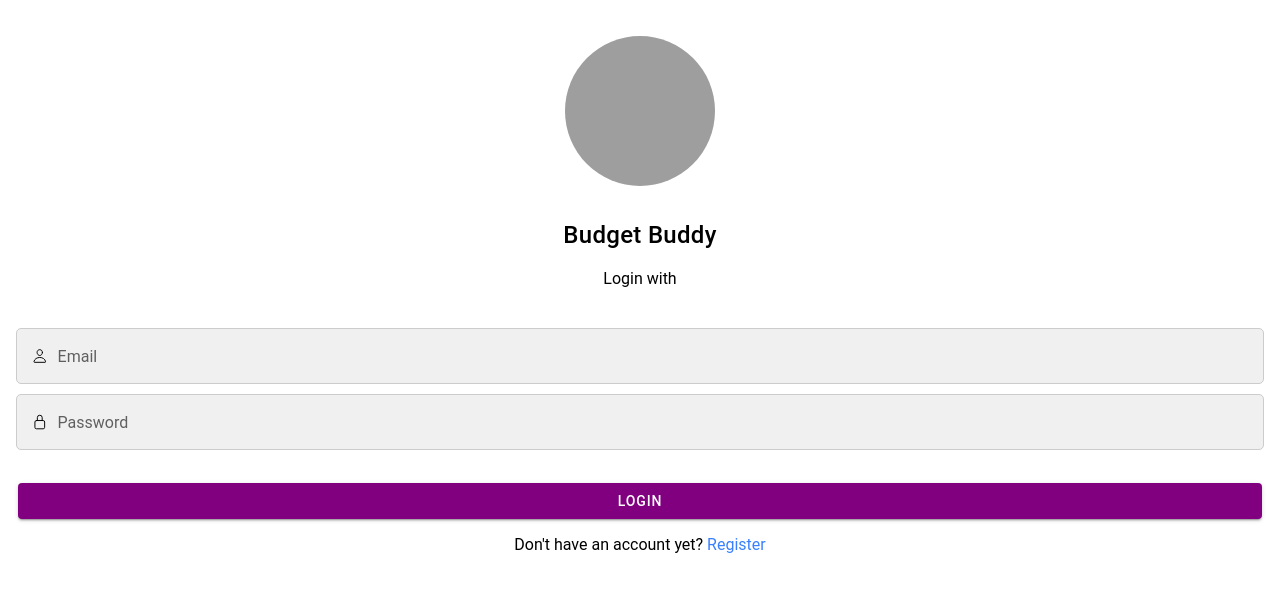
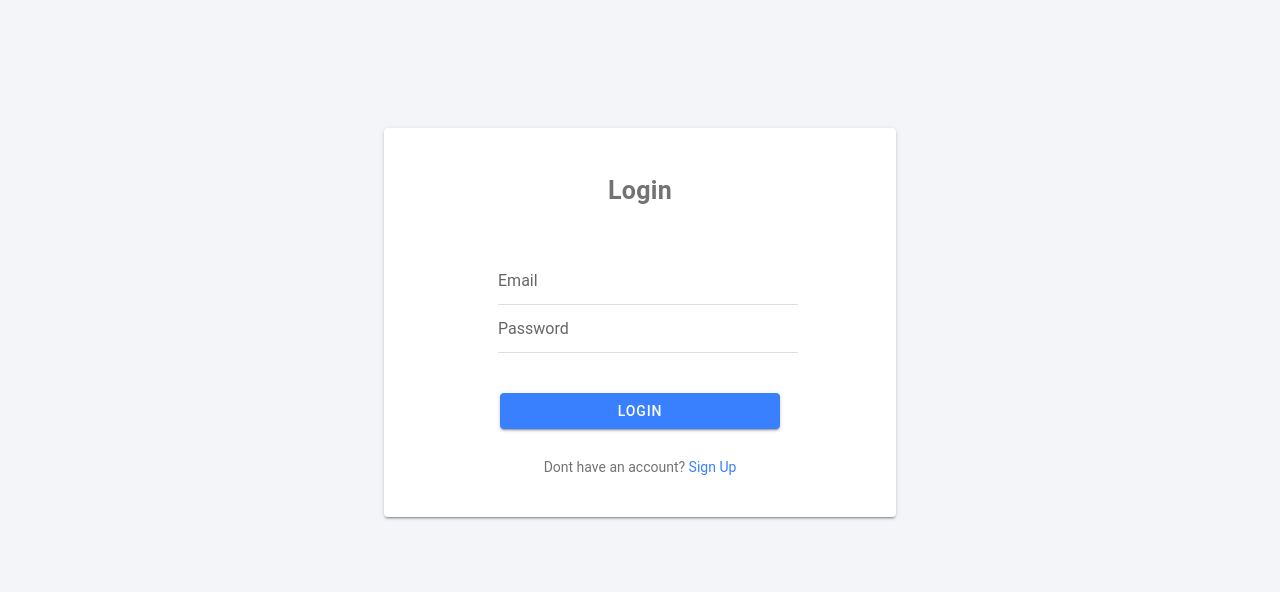
Before and after one commit to fufufufufufuf/ProjectCross-Platt, a React (Vite) app: page /login in a window 1280 px wide. Shown: the top 592 px of the page. Built offline with nearby package versions, Linux system fonts and the light colour scheme; grey boxes are pictures that could not be loaded.

Commit message:
firebase
ada perubahan banyak hehe tapi udah ga ada error

```diff
--- a/src/pages/LoginPage.css
+++ b/src/pages/LoginPage.css
@@ -1,48 +1,38 @@
-/* LoginPage.css */
-
-.avatar-container {
-    display: flex;
-    justify-content: center;
-    margin-top: 20px;
-    margin-bottom: 20px;
+.container-card {
+  width: 40%;
+  display: block;
+  margin-left: 30%;
+  margin-right: 30%;
+  margin-top: 10%;
   }
-
-  .logo-container {
-    display: flex;
-    flex-direction: column;
-    align-items: center;
-    margin-bottom: 20px;
+  .ion-title{
+  font-weight: bold;
+  font-size: 25px;
   }
-
-  .logo-container img {
-    width: 150px; /* Atur lebar sesuai kebutuhan */
-    height: auto; /* Biarkan tinggi disesuaikan secara otomatis */
-    max-width: 100%; /* Pastikan gambar tidak melebihi lebar kontainer */
+  .mg-top {
+  margin-top: 40px;
   }
-
-
-
-  .input-container {
-    display: flex;
-    align-items: center;
-    margin-bottom: 10px;
-    background-color: #f0f0f0; /* Warna latar belakang untuk input */
-    border: 1px solid #ccc; /* Tambahkan border */
-    border-radius: 5px; /* Tambahkan border-radius */
-    padding: 5px; /* Tambahkan padding */
+  .mg-grid{
+  margin-left: 15%;
+  margin-right: 15%;
   }
-
-  .input-container ion-icon {
-    margin-right: 10px;
-    margin-left: 10px;
+  @media screen and (max-width: 1024px) {
+  .container-card {
+  width: 100%;
+  height: 100%;
+  display: block;
+  margin: 0%;;
   }
-
-  .input-field {
-    border: none; /* Hapus border pada input */
-    width: 100%; /* Pastikan input menempati seluruh lebar container */
+  .mg-col {
+  display: block;
+  margin-left: 1%;
+  margin-right: 1%;
   }
-
-  .app-title {
-    font-size: 24px;
-    margin-top: 10px;
+  .mg-top {
+  margin-top: 10px;
   }
+  .mg-grid{
+  margin-left: 2%;
+  margin-right: 2%;
+  }
+  }
--- a/src/pages/LoginPage.tsx
+++ b/src/pages/LoginPage.tsx
@@ -1,8 +1,8 @@
 import React, { useState } from 'react';
-import { IonButton, IonContent, IonPage, IonTitle, IonInput, IonIcon, IonRouterLink, IonAvatar, IonRow, IonCol } from '@ionic/react';
+import { IonButton, IonContent, IonPage, IonTitle, IonInput, IonIcon, IonRouterLink, IonAvatar, IonRow, IonCol, IonCard, IonGrid, IonItem, IonText } from '@ionic/react';
 import { personOutline, lockClosedOutline } from 'ionicons/icons';
 import { useHistory } from "react-router";
-import { loginUser } from "../Firebase/firebase";
+import { getAuth, signInWithEmailAndPassword } from "firebase/auth";
 import { toast } from "../toast";
 import './LoginPage.css';
 import logo from "./../gambar/b3.png";
@@ -12,57 +12,60 @@ const LoginPage: React.FC = () => {
   const [password, setPassword] = useState('');
   const history = useHistory();
 
-  async function login() {
-    const result: any = await loginUser(email, password);
-    if (result) {
-    history.replace('/home');
-    toast('you ve login now')
+  const login = async () => {
+    try {
+      const auth = getAuth();
+      await signInWithEmailAndPassword(auth, email, password);
+      // Redirect to dashboard or any other page upon successful login
+      history.push("/dashboard");
+    } catch (error) {
+      console.error(error);
+      toast("Login failed, please check your email and password");
     }
-    }
+  };
+
   return (
     <IonPage>
-      <IonContent fullscreen className="ion-padding">
-        <div className="avatar-container">
-          <IonAvatar style={{ width: '150px', height: '150px' }}>
-            <img src={logo} alt="Avatar" />
-          </IonAvatar>
-        </div>
-        <IonRow className="ion-text-center">
-          <IonCol>
-            <div className="logo-container">
-              <IonTitle className="ion-text-center app-title">Budget Buddy</IonTitle>
-            </div>
-            <p>Login with</p>
-          </IonCol>
-        </IonRow>
-        <IonCol>
-          <div className="input-container">
-            <IonIcon icon={personOutline} />
+      <IonContent className="ion-justify-content-center" color="light" fullscreen>
+        <IonCard className="ion-padding mg-card container-card">
+          <IonTitle className="ion-title ion-text-center ion-padding ion-margin">
+            Login
+          </IonTitle>
+          <IonGrid className="mg-grid">
+            <IonRow className="ion-justify-content-between">
+              <IonCol size="0" />
+              <IonCol size="12" className="mg-col">
+                <IonItem>
                   <IonInput
                     type="email"
                     placeholder="Email"
-              value={email}
-              onIonChange={(e) => setEmail(e.detail.value!)}
-              className="input-field"
+                    onIonChange={(e: any) => setEmail(e.target.value)}
                   />
-          </div>
-          <div className="input-container">
-            <IonIcon icon={lockClosedOutline} />
+                </IonItem>
+                <IonItem>
                   <IonInput
                     type="password"
                     placeholder="Password"
-              value={password}
-              onIonChange={(e) => setPassword(e.detail.value!)}
-              className="input-field"
+                    onIonChange={(e: any) => setPassword(e.target.value)}
                   />
-          </div>
+                </IonItem>
               </IonCol>
-        <IonButton style={{ '--background': 'purple' }} expand="block" onClick={login}>
+              <IonCol size="0" />
+            </IonRow>
+            <IonRow className="ion-justify-content-between ion-margin">
+              <IonCol>
+                <IonButton expand="block" onClick={login}>
                   Login
                 </IonButton>
-        <div className="register-container ion-text-center">
-          <p>Don't have an account yet? <IonRouterLink href="/register">Register</IonRouterLink></p>
-        </div>
+              </IonCol>
+            </IonRow>
+            <IonRow className="ion-justify-content-between ion-text-center ion-margin">
+              <IonCol>
+                <IonText className="ion-margin-top">Dont have an account? <IonRouterLink href="/register">Sign Up</IonRouterLink></IonText>
+              </IonCol>
+            </IonRow>
+          </IonGrid>
+        </IonCard>
       </IonContent>
     </IonPage>
   );
--- a/src/pages/RegisterPage.css
+++ b/src/pages/RegisterPage.css
@@ -1,4 +1,39 @@
-.input-container ion-icon {
-    margin-right: 10px;
-    margin-left: 10px;
+.container-card {
+  width: 40%;
+  display: block;
+  margin-left: 30%;
+  margin-right: 30%;
+  margin-top: 10%;
   }
+  .ion-title{
+  font-weight: bold;
+  font-size: 25px;
+  }
+  .mg-top {
+  margin-top: 40px;
+  }
+  .mg-grid{
+  margin-left: 15%;
+  margin-right: 15%;
+  }
+
+  @media screen and (max-width: 1024px) {
+  .container-card {
+  width: 100%;
+  height: 100%;
+  display: block;
+  margin: 0%;;
+  }
+  .mg-col {
+  display: block;
+  margin-left: 1%;
+  margin-right: 1%;
+  }
+  .mg-top {
+  margin-top: 10px;
+  }
+  .mg-grid{
+  margin-left: 2%;
+  margin-right: 2%;
+  }
+  }
--- a/src/pages/RegisterPage.tsx
+++ b/src/pages/RegisterPage.tsx
@@ -1,92 +1,83 @@
 import React, { useState } from 'react';
-import { IonButton, IonContent, IonPage, IonTitle, IonInput, IonIcon, IonRouterLink, IonAvatar, IonRow, IonCol } from '@ionic/react';
+import { IonButton, IonContent, IonPage, IonTitle, IonInput, IonIcon, IonRouterLink, IonAvatar, IonRow, IonCol, IonText, IonGrid, IonCard, IonItem } from '@ionic/react';
 import { personOutline, lockClosedOutline, mailOutline } from 'ionicons/icons';
 import { toast } from "../toast";
-import { registerUser } from "../Firebase/firebase";
+import { getAuth, createUserWithEmailAndPassword } from "firebase/auth";
 import { useHistory } from "react-router";
 import './RegisterPage.css';
-import logo from './../gambar/b3.png';
+
 
 const RegisterPage: React.FC = () => {
   const [email, setEmail] = useState('');
   const [password, setPassword] = useState('');
   const history = useHistory();
 
-  async function register (){
-    if(password !== password){
-    return toast('Password do not match')
+  const register = async () => {
+    try {
+      const auth = getAuth();
+      await createUserWithEmailAndPassword(auth, email, password);
+      toast("Registration successful!");
+      // Redirect to login page or any other page upon successful registration
+      history.push("/login");
+    } catch (error) {
+      console.error(error);
+      toast("Registration failed. Please try again.");
     }
-    if (email.trim() === '' || password.trim() ===''){
-    return toast('Email or Password are requared')
-    }
-    const result = await registerUser(email, password)
-    if (result){
-    toast('You have registered successfully')
-    history.replace('/login')
-    }
-    }
+  };
 
   return (
+
     <IonPage>
-      <IonContent fullscreen className="ion-padding">
-        <div className="avatar-container ion-text-center">
-          <IonAvatar style={{ width: '150px', height: '150px' }}>
-            <img src={logo} alt="Avatar" />
-          </IonAvatar>
-        </div>
-        <IonRow className="ion-text-center">
-          <IonCol>
-            <div className="logo-container">
-              <IonTitle className="ion-text-center app-title">Budget Buddy</IonTitle>
-            </div>
-            <p>Sign Up with</p>
-          </IonCol>
-        </IonRow>
-        <IonRow>
-          <IonCol className="ion-text-center">
-            <div className="input-container">
-              <IonIcon icon={mailOutline} />
+    <IonContent  className="ion-justify-content-center" color="light" fullscreen>
+    <IonCard className="ion-padding mg-card container-card">
+    <IonTitle className="ion-title ion-text-center ion-padding ion-margin">
+    Register
+    </IonTitle>
+    <IonGrid className=" mg-grid">
+    <IonRow className="ion-justify-content-between">
+    <IonCol size="0" />
+    <IonCol size="12" className="mg-col">
+    <IonItem>
     <IonInput
     type="email"
     placeholder="Email"
-                value={email}
-                onIonChange={(e) => setEmail(e.detail.value!)}
-                className="input-field"
+    onIonChange={(e: any) => setEmail(e.target.value)}
     />
-            </div>
-          </IonCol>
-        </IonRow>
-        <IonRow>
-          <IonCol className="ion-text-center">
-            <div className="input-container">
-              <IonIcon icon={lockClosedOutline} />
+    </IonItem>
+    <IonItem>
     <IonInput
     type="password"
     placeholder="Password"
-                value={password}
-                onIonChange={(e) => setPassword(e.detail.value!)}
-                className="input-field"
+    onIonChange={(e: any) => setPassword(e.target.value)}
     />
-            </div>
+    </IonItem>
+    <IonItem>
+    <IonInput
+    type="password"
+    placeholder="Confirm Password"
+    onIonChange={(e: any) => setPassword(e.target.value)}
+    />
+    </IonItem>
     </IonCol>
+    <IonCol size="0" />
     </IonRow>
-        <IonRow>
-          <IonCol className="ion-text-center">
-            <IonButton style={{ '--background': 'purple' }} expand="block" onClick={register}>
+    <IonRow className="ion-justify-content-between ion-margin">
+    <IonCol>
+    <IonButton expand="block">
     Register
     </IonButton>
     </IonCol>
     </IonRow>
-        <IonRow>
-          <IonCol className="ion-text-center">
-            <div className="login-container">
-              <p>Already have an account? <IonRouterLink href="/login">Login</IonRouterLink></p>
-            </div>
+    <IonRow className="ion-justify-content-between ion-text-center ion-margin">
+    <IonCol>
+    <IonText className="ion-margin-top">Have an accout ? <IonRouterLink href="/login">Log In</IonRouterLink></IonText>
     </IonCol>
     </IonRow>
+    </IonGrid>
+    </IonCard>
     </IonContent>
     </IonPage>
-  );
+    )
 };
 
 export default RegisterPage;
```
Also changed, not shown: src/Firebase/firebase.ts (+23 -23 lines). Lines whose indentation alone changed are shown as unchanged.
